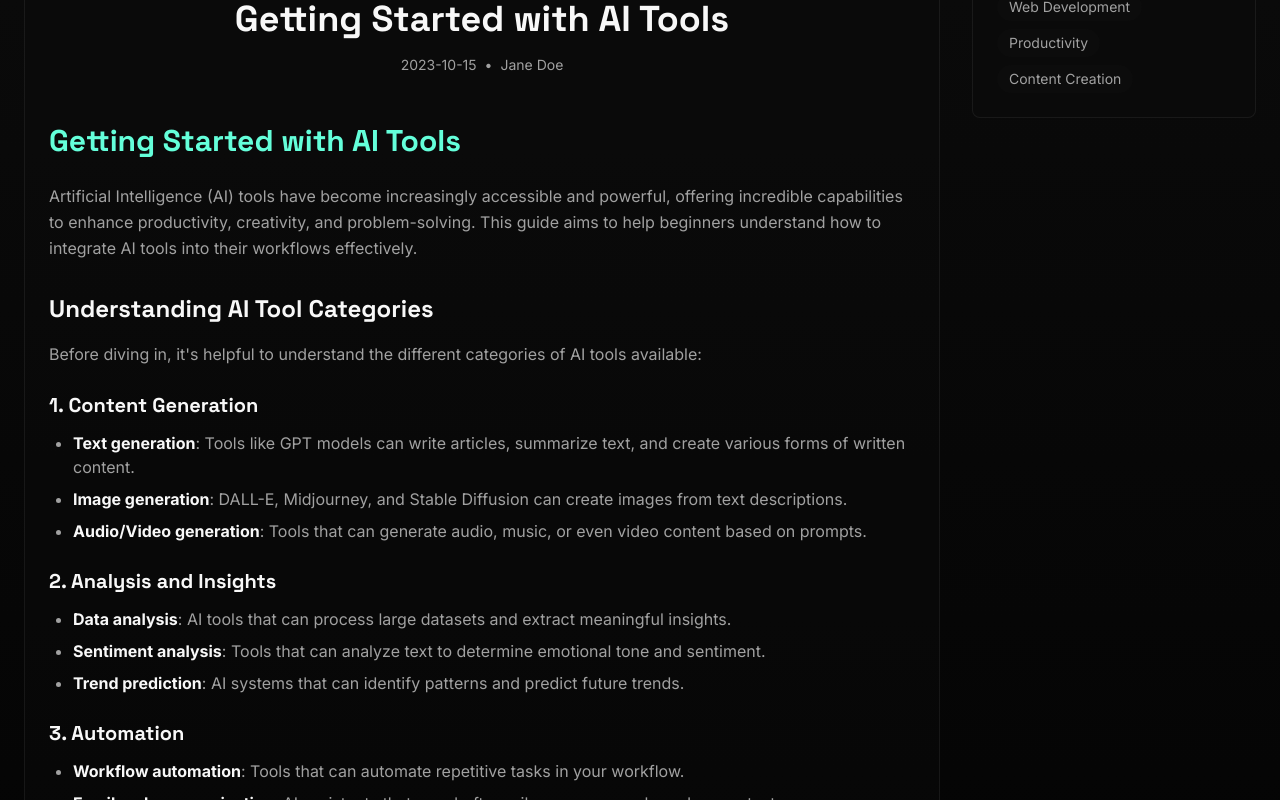
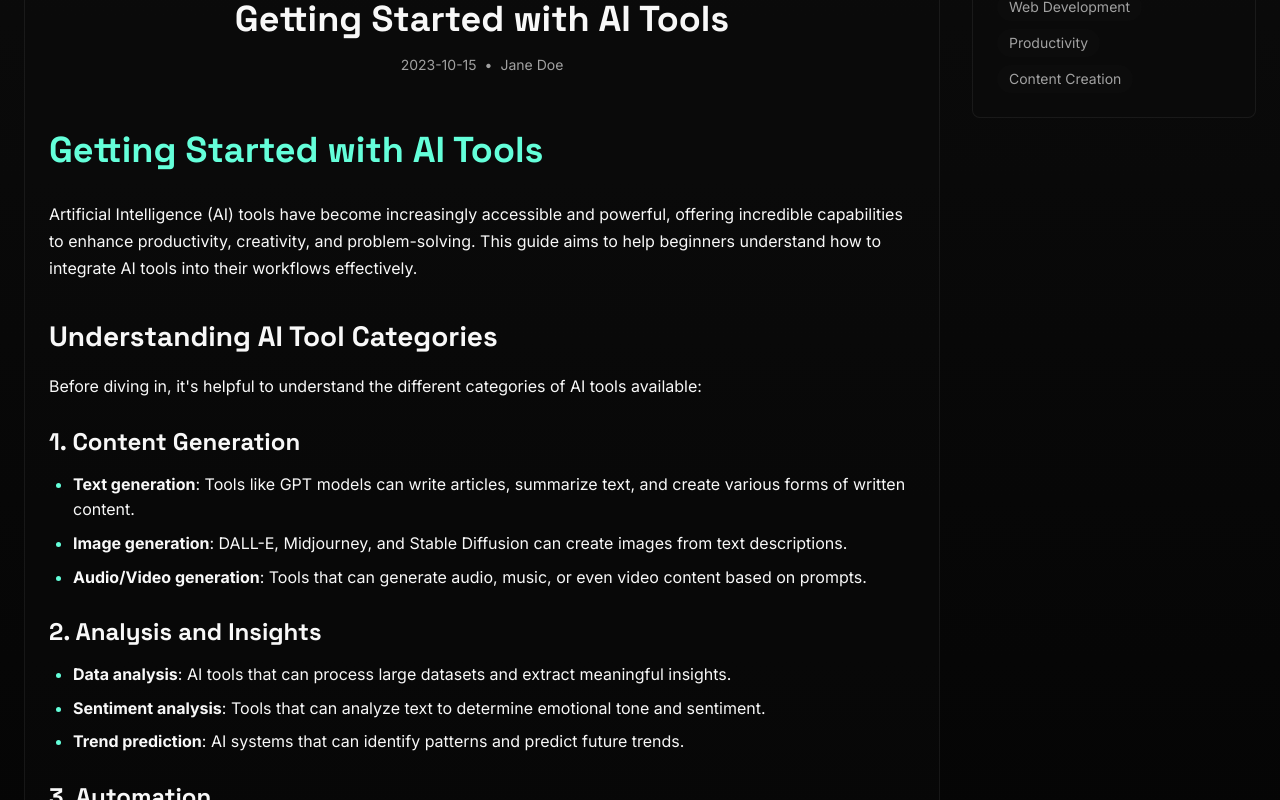
Before and after one commit to doommir/modecollapse, a Next.js app: page /blog/getting-started-with-ai-tools in a window 1280 px wide. Shown: the part 840-1640 px from the top of the page. Built offline with nearby package versions, Linux system fonts and the light colour scheme.

Commit message:
Fix blog post whitespace issues by adding white-space: pre-wrap to blog content and updating marked options

```diff
--- a/src/app/blog/[slug]/page.tsx
+++ b/src/app/blog/[slug]/page.tsx
@@ -12,7 +12,8 @@ const markdownToHtml = (markdown: string) => {
     // Configure marked to preserve whitespace
     marked.setOptions({
       breaks: true,
-      gfm: true
+      gfm: true,
+      pedantic: false
     });
 
     return marked(markdown) as string;
--- a/src/app/globals.css
+++ b/src/app/globals.css
@@ -23,57 +23,163 @@
 
 /* Blog content styling */
 .blog-content h1 {
-  @apply text-3xl font-bold mb-6 text-primary;
+  font-size: 2.25rem;
+  font-weight: bold;
+  margin-bottom: 1.5rem;
+  color: #64FFDA;
 }
 
 .blog-content h2 {
-  @apply text-2xl font-bold mt-8 mb-4 text-textPrimary;
+  font-size: 1.75rem;
+  font-weight: bold;
+  margin-top: 2rem;
+  margin-bottom: 1rem;
 }
 
 .blog-content h3 {
-  @apply text-xl font-bold mt-6 mb-3 text-textPrimary;
+  font-size: 1.5rem;
+  font-weight: bold;
+  margin-top: 1.5rem;
+  margin-bottom: 0.75rem;
 }
 
 .blog-content p {
-  @apply text-textSecondary mb-4 leading-relaxed;
+  margin-bottom: 1rem;
+  line-height: 1.7;
+  white-space: pre-wrap;
+}
+
+.blog-content ul,
+.blog-content ol {
+  list-style-position: outside;
+  margin-left: 1.5rem;
+  margin-bottom: 1.5rem;
 }
 
 .blog-content ul {
-  @apply list-disc pl-6 mb-6 text-textSecondary;
+  list-style-type: disc;
 }
 
 .blog-content ol {
-  @apply list-decimal pl-6 mb-6 text-textSecondary;
+  list-style-type: decimal;
 }
 
 .blog-content li {
-  @apply mb-2;
+  margin-bottom: 0.5rem;
+  line-height: 1.6;
+  display: list-item;
 }
 
-.blog-content strong {
-  @apply font-bold text-textPrimary;
-}
-
-.blog-content em {
-  @apply italic;
+.blog-content ul li::marker,
+.markdown-preview ul li::marker {
+  color: #64FFDA;
 }
 
 .blog-content a {
-  @apply text-primary underline hover:text-primary/80;
+  color: #64FFDA;
+  text-decoration: underline;
 }
 
 .blog-content blockquote {
-  @apply border-l-4 border-primary/50 pl-4 italic my-6 text-textSecondary;
+  border-left: 4px solid #64FFDA;
+  padding-left: 1rem;
+  margin: 1.5rem 0;
+  font-style: italic;
+}
+
+.blog-content pre {
+  background-color: rgba(15, 15, 15, 0.8);
+  padding: 1rem;
+  border-radius: 0.375rem;
+  overflow-x: auto;
+  margin-bottom: 1.5rem;
 }
 
 .blog-content code {
-  @apply font-mono bg-darkBg/70 px-1 py-0.5 rounded text-primary text-sm;
+  font-family: monospace;
+  background-color: rgba(15, 15, 15, 0.8);
+  padding: 0.125rem 0.25rem;
+  border-radius: 0.25rem;
+  font-size: 0.875rem;
+  color: #64FFDA;
 }
 
-.blog-content pre {
-  @apply bg-darkBg/70 p-4 rounded-md overflow-x-auto mb-6;
+.blog-content img {
+  max-width: 100%;
+  height: auto;
+  border-radius: 0.375rem;
+  margin: 1.5rem 0;
 }
 
-.blog-content pre code {
-  @apply bg-transparent px-0 py-0 text-textSecondary;
+/* Add styling for the markdown preview to ensure whitespace is preserved */
+.markdown-preview {
+  white-space: pre-wrap;
 }
+
+.markdown-preview p,
+.markdown-preview li,
+.markdown-preview blockquote {
+  white-space: pre-wrap;
+}
+
+/* Properly style lists in markdown preview */
+.markdown-preview ul {
+  list-style-type: disc;
+  padding-left: 2rem;
+  margin-bottom: 1rem;
+}
+
+.markdown-preview ol {
+  list-style-type: decimal;
+  padding-left: 2rem;
+  margin-bottom: 1rem;
+}
+
+.markdown-preview li {
+  display: list-item;
+  margin-bottom: 0.5rem;
+}
+
+/* Fix for markdown list items with a dash or asterisk */
+.markdown-preview ul li::marker {
+  color: #64FFDA;
+}
+
+/* Ensure blockquotes maintain spaces */
+.markdown-preview blockquote {
+  padding-left: 1rem;
+  border-left: 4px solid #64FFDA;
+  margin: 1rem 0;
+}
+
+/* Fix code block spacing */
+.markdown-preview pre,
+.markdown-preview code {
+  white-space: pre;
+}
+
+/* Additional styling for the markdown preview */
+.markdown-preview h1 {
+  font-size: 1.875rem;
+  font-weight: bold;
+  margin-bottom: 1rem;
+  color: #64FFDA;
+}
+
+.markdown-preview h2 {
+  font-size: 1.5rem;
+  font-weight: bold;
+  margin-top: 1.5rem;
+  margin-bottom: 1rem;
+}
+
+.markdown-preview h3 {
+  font-size: 1.25rem;
+  font-weight: bold;
+  margin-top: 1.25rem;
+  margin-bottom: 0.75rem;
+}
+
+.markdown-preview strong {
+  font-weight: bold;
+}
```
